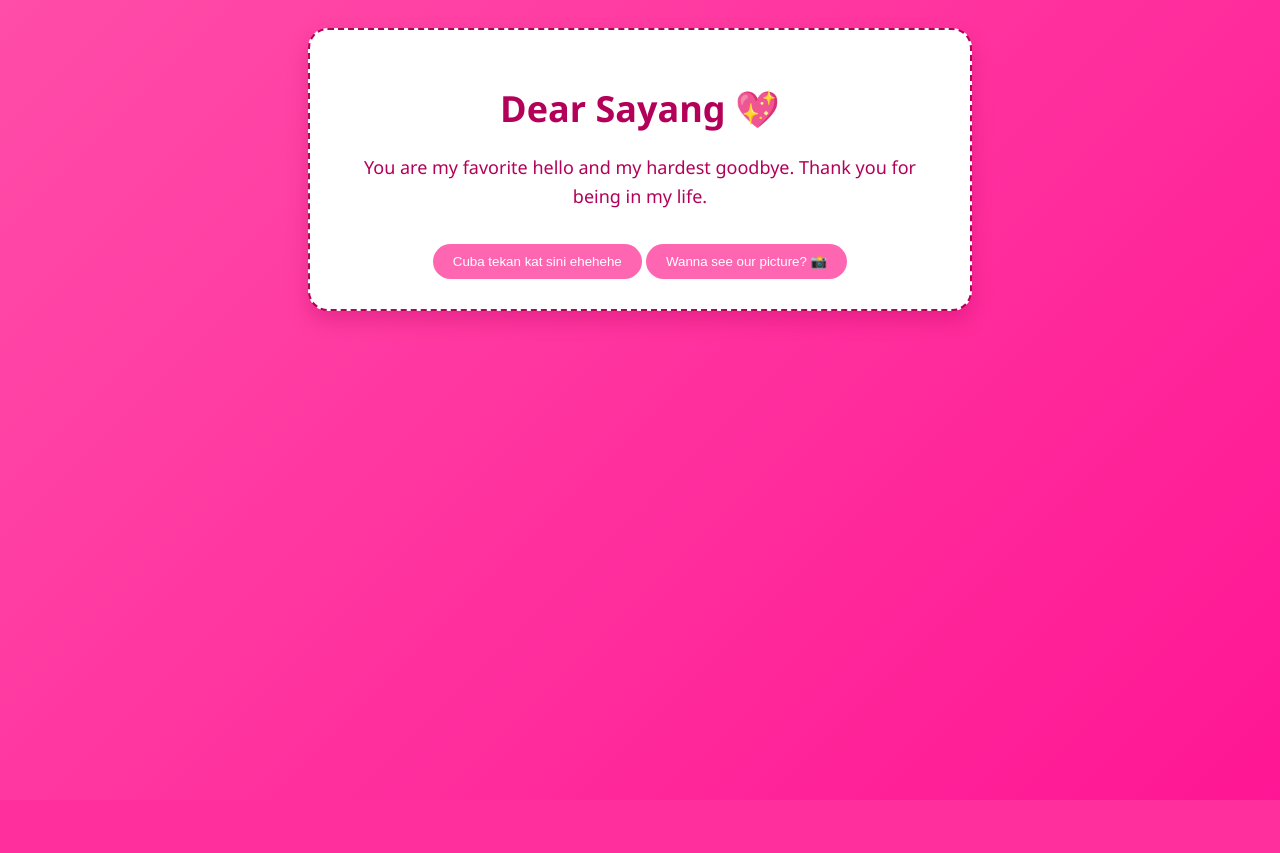
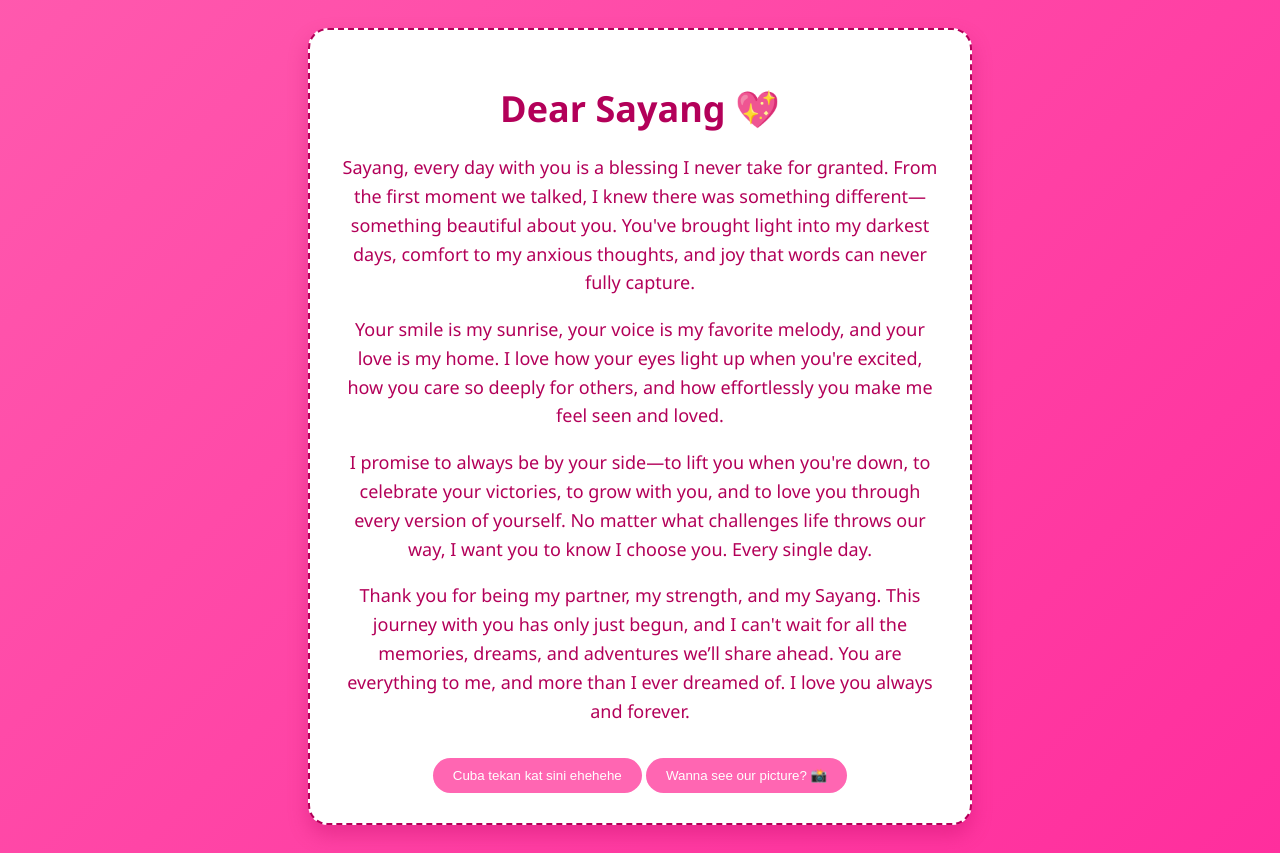
Before and after one commit to arifnoob0/digital-love-letter, a Flask app: page / in a window 1280 px wide. Before the commit the page ends 800 px from the top, so only its background shows below. Run offline with Flask 3, Linux system fonts and the light colour scheme.

Commit message:
Make love letter longer and more heartfelt for Sayang

```diff
--- a/templates/index.html
+++ b/templates/index.html
@@ -4,7 +4,22 @@
 {% block content %}
 <div class="letter-container">
     <h1>Dear Sayang 💖</h1>
-    <p>You are my favorite hello and my hardest goodbye. Thank you for being in my life.</p>
+    <p>
+    Sayang, every day with you is a blessing I never take for granted. From the first moment we talked, I knew there was something different—something beautiful about you. You've brought light into my darkest days, comfort to my anxious thoughts, and joy that words can never fully capture.
+	</p>
+
+	<p>
+		Your smile is my sunrise, your voice is my favorite melody, and your love is my home. I love how your eyes light up when you're excited, how you care so deeply for others, and how effortlessly you make me feel seen and loved.
+	</p>
+
+	<p>
+		I promise to always be by your side—to lift you when you're down, to celebrate your victories, to grow with you, and to love you through every version of yourself. No matter what challenges life throws our way, I want you to know I choose you. Every single day.
+	</p>
+
+	<p>
+		Thank you for being my partner, my strength, and my Sayang. This journey with you has only just begun, and I can't wait for all the memories, dreams, and adventures we’ll share ahead. You are everything to me, and more than I ever dreamed of. I love you always and forever.
+	</p>
+
 
     <button onclick="toggleSecret()">Cuba tekan kat sini ehehehe</button>
     <div id="secret-message" style="display: none;">
```
